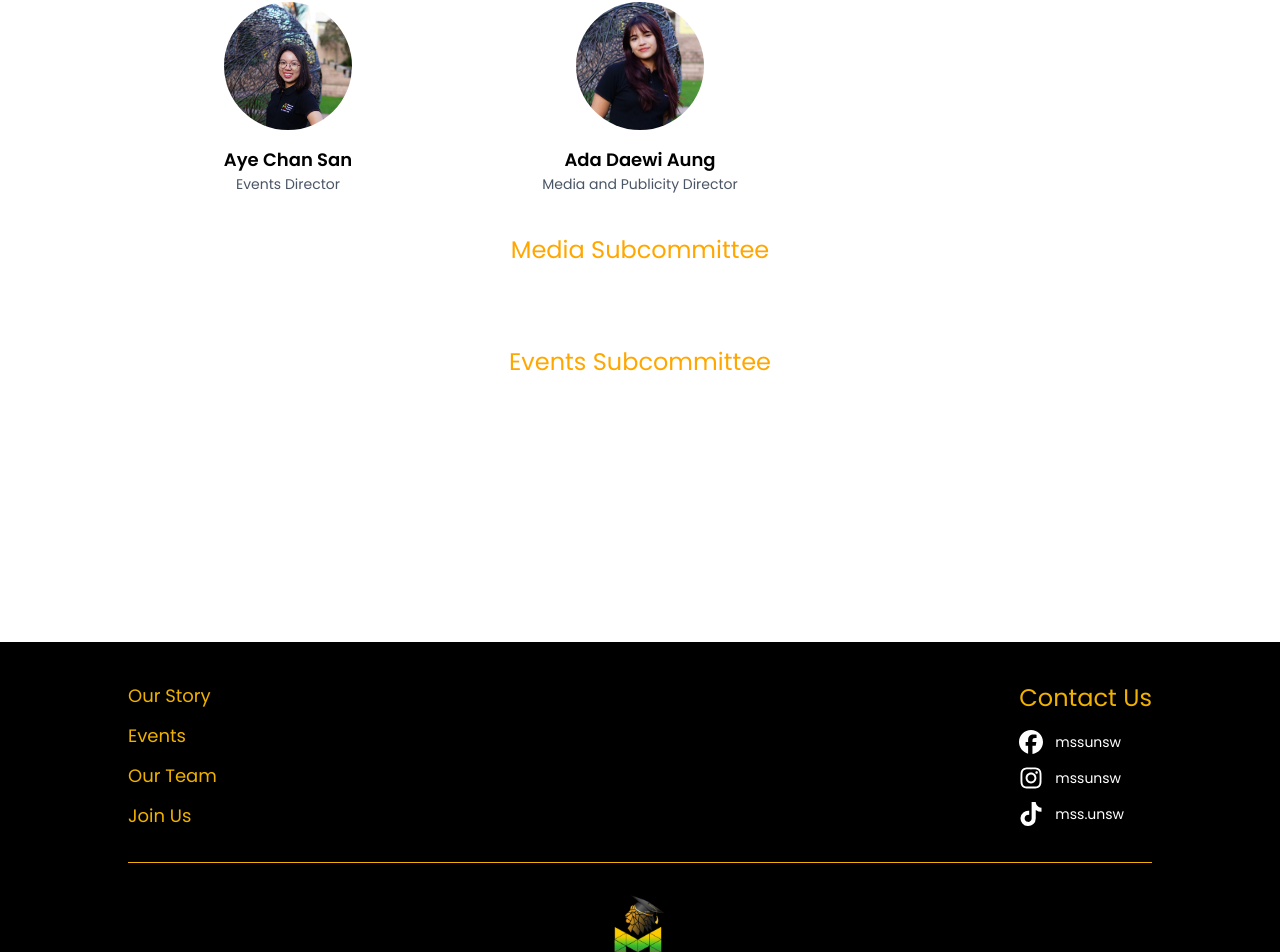
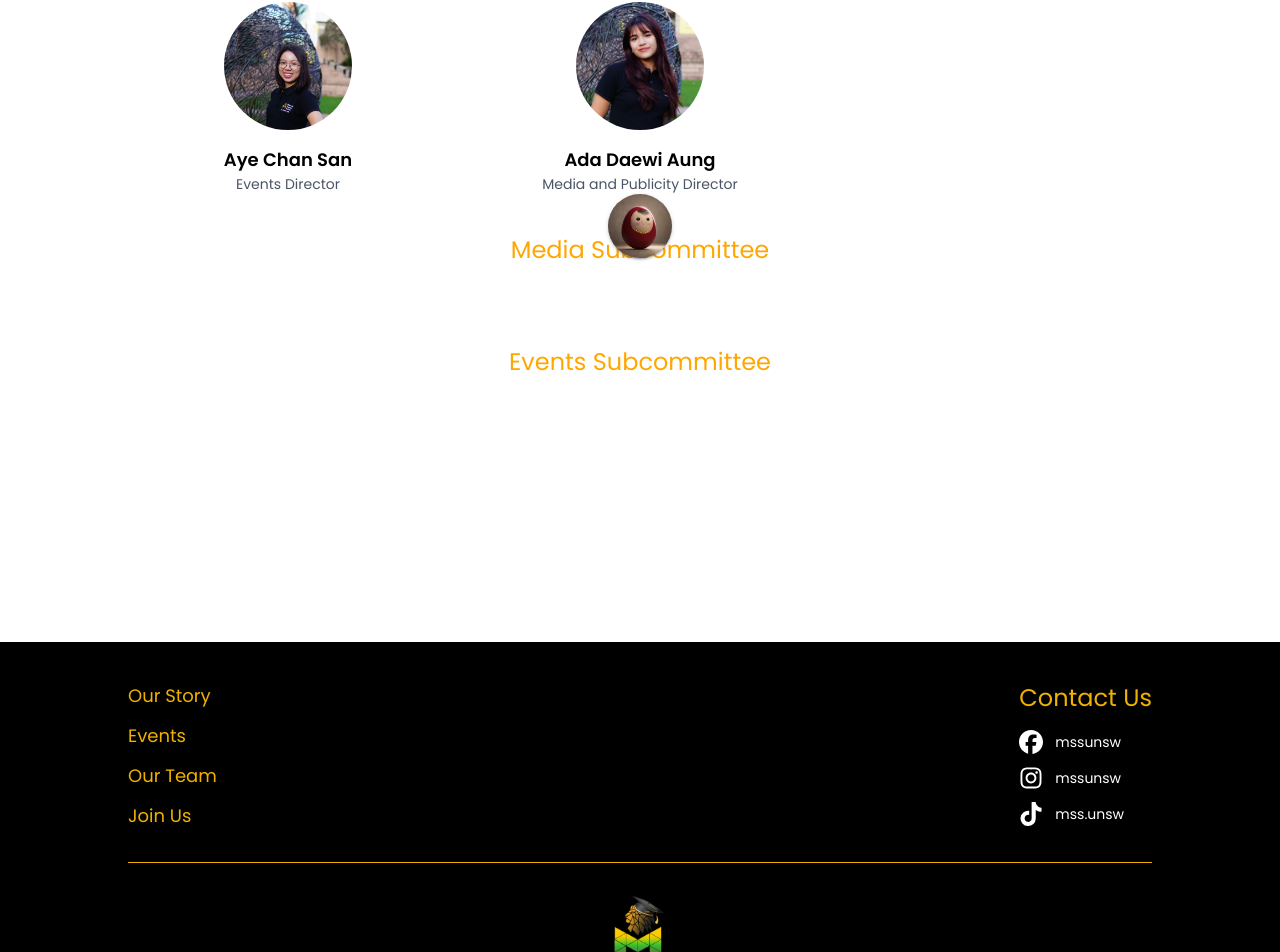
Before and after one commit to Leo-Zarni01/mssunsw, a React (Vite) app in the folder frontend/: page /team in a window 1280 px wide. Shown: the part 854-1806 px from the top of the page. Built offline with nearby package versions, Linux system fonts and the light colour scheme.

Commit message:
Easter egg

```diff
--- /dev/null
+++ b/frontend/src/components/EasterEggs/Egg1.tsx
@@ -0,0 +1,108 @@
+// import { useState } from "react";
+// import IconEgg from "@mui/icons-material/Egg"; // Easter egg icon
+// import { Button, Box } from "@mui/material";
+
+// export default function HiddenButton() {
+//   const [found, setFound] = useState(false);
+
+//   return (
+//     // <Box sx={{position: "absolute",
+//     // left: "50%",
+//     // transform: "translateX(-50%)"}}>
+//     //   <Button
+//     //     onClick={() => setFound(true)}
+//     //     variant="contained"
+//     //     color="primary"
+//     //     sx={{
+//     //       opacity: found ? 1 : 1,
+//     //       transition: "opacity 0.5s",
+//     //       borderRadius: "50%",
+//     //       minWidth: "64px",
+//     //       height: "64px",
+//     //     }}
+//     //   >
+//     //     <IconEgg />
+//     //   </Button>
+//     // </Box>
+
+// <Box
+//   sx={{
+//     position: "absolute",
+//     left: "50%",
+//     transform: "translateX(-50%)",
+//   }}
+// >
+//   <Button
+//     onClick={() => setFound(true)}
+//     variant="contained"
+//     color="primary"
+//     sx={{
+//       opacity: found ? 1 : 1,
+//       transition: "opacity 0.5s",
+//       borderRadius: "50%",
+//       minWidth: "64px",
+//       height: "64px",
+//       backgroundImage: "url('/pyit.jpeg')",
+//       backgroundSize: "cover",
+//       backgroundPosition: "center",
+//       backgroundRepeat: "no-repeat",
+//       transform: found ? "scale(1.2)" : "scale(1)", // Pop-up effect
+//       // transition: "transform 0.3s ease-in-out", // Smooth pop-up animation
+//     }}
+//   >
+//   </Button>
+// </Box>
+
+
+//   );
+// }
+
+import { useState } from "react";
+import { motion } from 'framer-motion';
+import { Box, Button } from '@mui/material';
+
+function HiddenButton() {
+  const [found, setFound] = useState(false);
+
+  return (
+    <Box
+      sx={{
+        position: "absolute",
+        left: "50%",
+        transform: "translateX(-50%)",
+      }}
+    >
+      <motion.div
+        initial={{ scale: 1 }}
+        animate={{
+          scale: found ? 1.5 : 1, // Pop-up effect when found
+        }}
+        transition={{
+          type: "spring",
+          stiffness: 300,
+          damping: 20,
+        }}
+      >
+        <Button
+          onClick={() => setFound(true)}
+          variant="contained"
+          color="primary"
+          sx={{
+            opacity: found ? 1 : 1,
+            transition: "opacity 0.5s",
+            borderRadius: "50%",
+            minWidth: "64px",
+            height: "64px",
+            backgroundImage: "url('/pyit.jpeg')",
+            backgroundSize: "cover",
+            backgroundPosition: "center",
+            backgroundRepeat: "no-repeat",
+          }}
+        >
+        </Button>
+      </motion.div>
+    </Box>
+  );
+}
+
+export default HiddenButton;
--- a/frontend/src/pages/Events.tsx
+++ b/frontend/src/pages/Events.tsx
@@ -1,6 +1,7 @@
 import EventCard from "../components/EventCard"; import Footer from "../components/Footer";
 import NavBar from "../components/NavComps/NavBar";
 import { EVENTS, UPCOMINGEVENTS } from "../components/eventDetailsTemplate";
+import Egg1 from "../components/EasterEggs/Egg1"
 
 const Events = () => {
   return (
@@ -14,6 +15,7 @@ const Events = () => {
           ))}
         </div>
       </div>
+      < Egg1 />
       <div className="min-h-screen flex flex-col items-center px-6 py-12">
         <h1 className="text-3xl text-[#FFA700] mb-8">Past Events</h1>
         <div className="grid grid-cols-1 sm:grid-cols-2 lg:grid-cols-3 gap-16 auto-rows-fr">
--- a/frontend/src/pages/GetInvolved.tsx
+++ b/frontend/src/pages/GetInvolved.tsx
@@ -5,6 +5,8 @@ import GI_JOTeam from "../components/GetInvolvedComps/GI_JOTeam";
 import GI_Bft from "../components/GetInvolvedComps/GI_Bft";
 import { motion } from "framer-motion";
 import Footer from "../components/Footer";
+import Egg1 from "../components/EasterEggs/Egg1"
+
 
 
 const themeGetInvolved = createTheme({
@@ -38,6 +40,7 @@ const GetInvolved = () => {
                 transition={{ duration: 0.8, delay:1, ease: "easeOut" }}
                 >
                     <GI_Bft />
+                    <Egg1 />
                 </motion.div>
                 <motion.div
                 initial={{ opacity: 0, y: 50 }} // Start hidden and below
--- a/frontend/src/pages/OurStory.tsx
+++ b/frontend/src/pages/OurStory.tsx
@@ -12,6 +12,7 @@ import { TimelineOppositeContent } from "@mui/lab";
 import { FC } from "react";
 import Footer from "../components/Footer";
 import NavBar from "../components/NavComps/NavBar";
+import Egg1 from "../components/EasterEggs/Egg1"
 
 const theme = createTheme({
   typography: {
@@ -110,6 +111,7 @@ const OurStory = () => {
         Our Journey
       </Typography>
 
+      <Egg1 />
       <Timeline position="alternate">
         <Timelinecard
           time="2012"
--- a/frontend/src/pages/PastEventPhotoGallery.tsx
+++ b/frontend/src/pages/PastEventPhotoGallery.tsx
@@ -9,6 +9,7 @@ import ArrowForwardIos from "@mui/icons-material/ArrowForwardIos";
 import NavBar from "../components/NavComps/NavBar";
 import Footer from "../components/Footer";
 import { Event, EVENTS } from "../components/eventDetailsTemplate";
+import Egg1 from "../components/EasterEggs/Egg1";
 
 const theme = createTheme({
   palette: {
@@ -71,6 +72,7 @@ const PastEventPhotoGallery = () => {
           <NavBar isDark={true}/>
           <Typography variant="h1" color="#FFA700" align="center">
               {event.name}
+              < Egg1 />
           </Typography>
           <Box sx={{ width: "100%", padding: 2, }}>
               <Masonry columns={{ xs: 2, sm: 3, md: 4, lg: 5 }} spacing={2}>
--- a/frontend/src/pages/Teams.tsx
+++ b/frontend/src/pages/Teams.tsx
@@ -3,6 +3,7 @@ import NavBar from "../components/NavComps/NavBar";
 import { SliderComponent } from "../components/Slider";
 import { committeeMembers } from "../TeamMembers";
 import Footer from "../components/Footer";
+import Egg1 from "../components/EasterEggs/Egg1";
 
 const Teams = () => {
   const [year, setYear] = useState<number>(2025);
@@ -40,7 +41,7 @@ const Teams = () => {
             ))}
           </div>
         </div>
-
+        <Egg1 />
         {/* Subcommittees Section (2024 & 2025) */}
         {(year === 2024 || year === 2025) && (
           <>
```
Also changed, not shown: frontend/public/pyit.jpeg (added).
